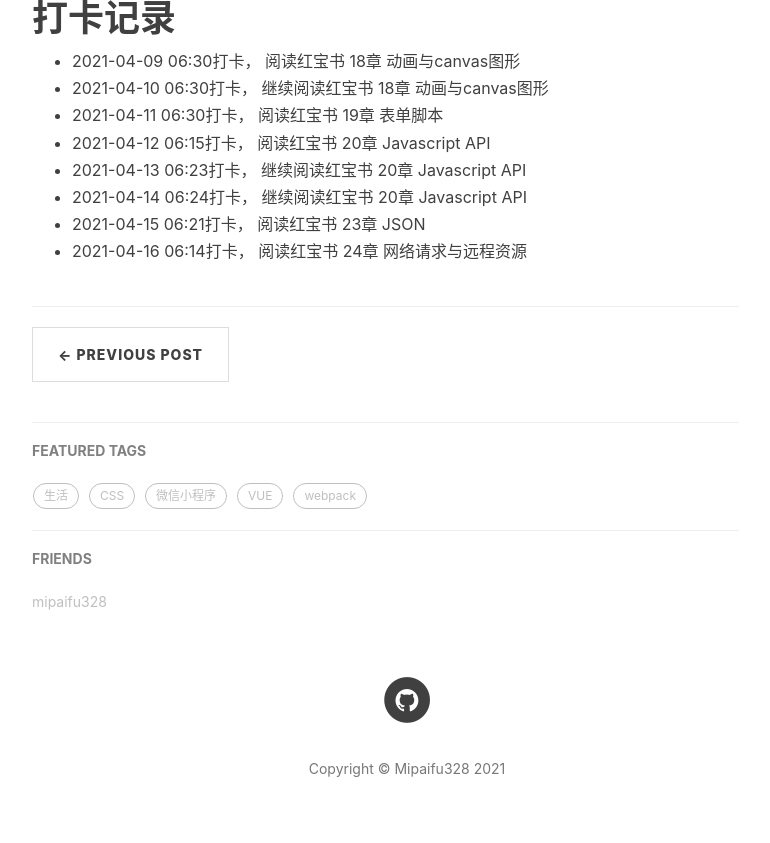
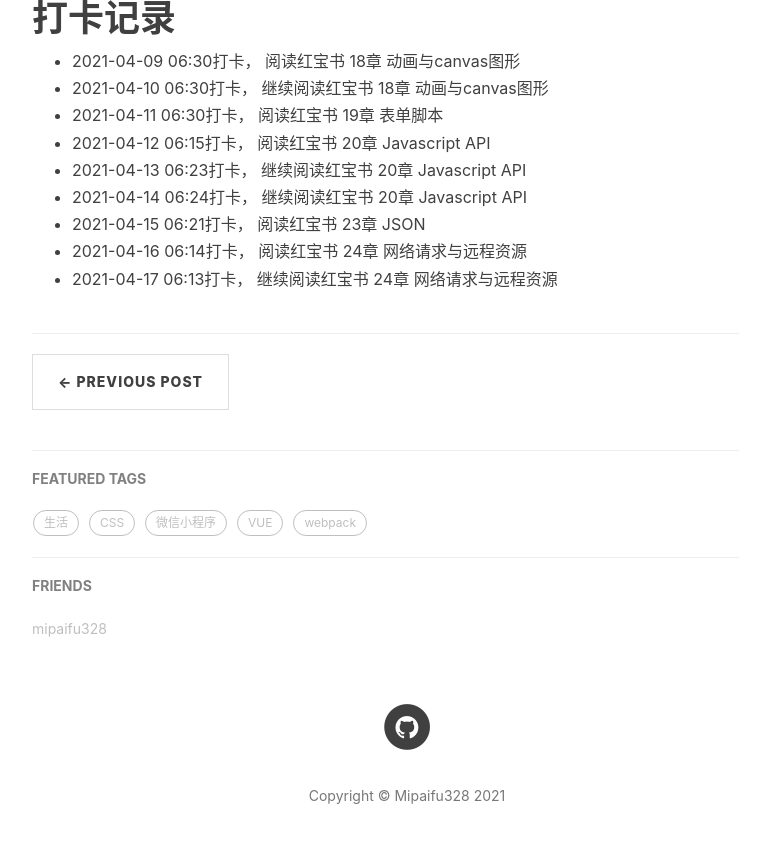
Before and after one commit to mipaifu328/mipaifu328.github.io, a Jekyll site: the page built from _posts/2021-04-09-morning-read.md, in a window 1280 px wide and 900 px high, scrolled down 574 px. Shown: the top 843 px of the window, without its empty margins (233-1003 px from the left). Built offline with Jekyll 4.4.1, drawn with Linux system fonts in a browser that asks for light colours; nearby versions of some CDN libraries; comment, search, counter and statistics services are not loaded.

Commit message:
2021-04-17 晨读打卡

```diff
--- a/_posts/2021-04-09-morning-read.md
+++ b/_posts/2021-04-09-morning-read.md
@@ -18,3 +18,4 @@ tag:
 - 2021-04-14 06:24打卡， 继续阅读红宝书 20章 Javascript API
 - 2021-04-15 06:21打卡， 阅读红宝书 23章 JSON
 - 2021-04-16 06:14打卡， 阅读红宝书 24章 网络请求与远程资源
+- 2021-04-17 06:13打卡， 继续阅读红宝书 24章 网络请求与远程资源
```
